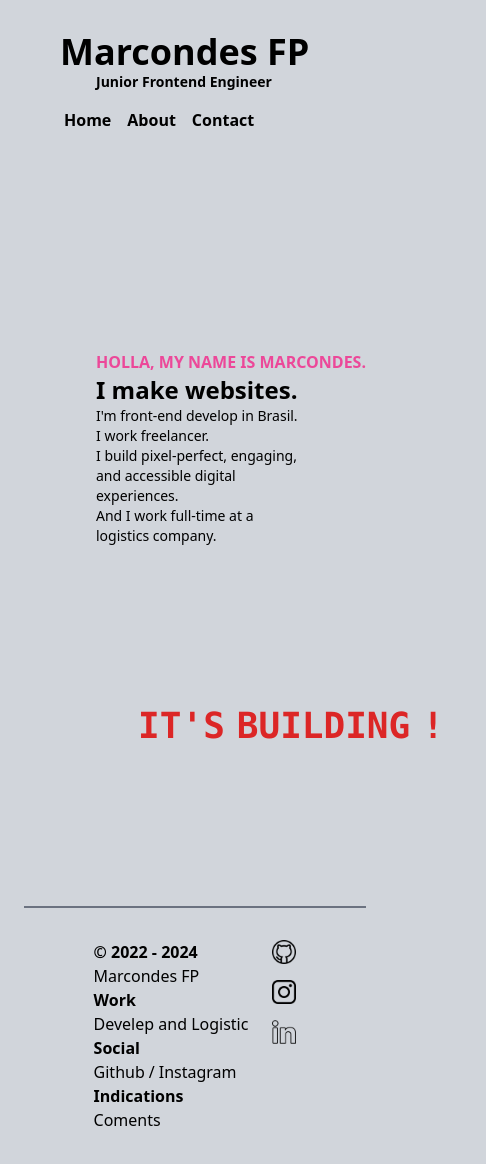
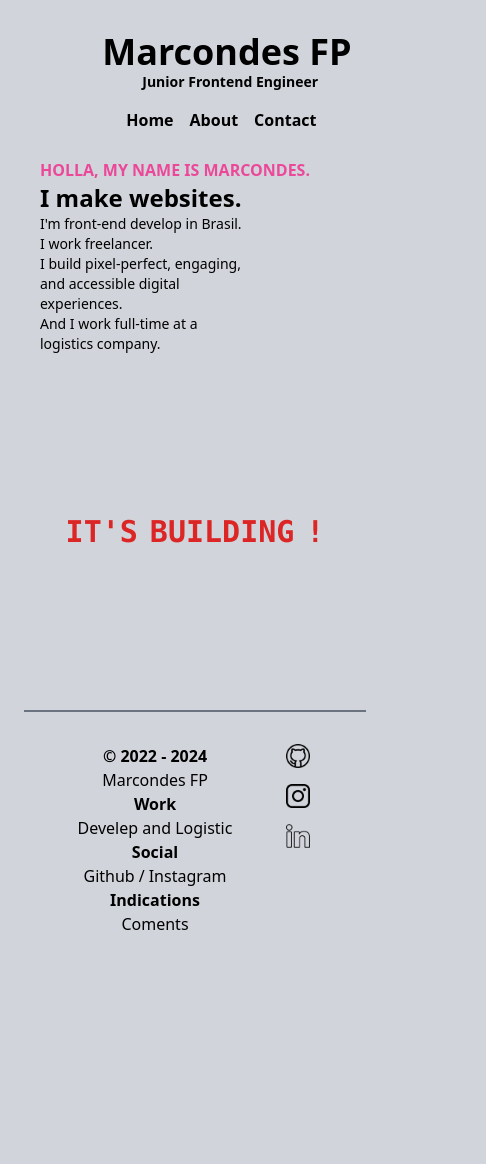
Before and after one commit to mascou9090/portfile-mascou, a Next.js app: page / in a window 390 px wide. Shown: the whole page, 486 px wide, since content can reach past the window. After the commit the page ends 936 px from the top, so only its background shows below. Built offline with nearby package versions, Linux system fonts and the light colour scheme.

Commit message:
margin and putting defeated is ajusted.

```diff
--- a/app/about/page.tsx
+++ b/app/about/page.tsx
@@ -3,8 +3,8 @@ export default function Abount() {
         <div className="animate-content-second">
             <div className="sm:flex">
 
-                <div className="flex justify-center">
-                    <img className="ml-10 animate-content-main my-20 sm:w-80 sm:h-80 rounded-full" src="https://avatars.githubusercontent.com/u/104319336?v=4" alt="Perfil photo" />
+                <div className="flex m-auto justify-center">
+                    <img className="animate-content-main my-20 sm:w-80 sm:h-80 rounded-full" src="https://avatars.githubusercontent.com/u/104319336?v=4" alt="Perfil pictore" />
                 </div>
                 <div className="p-10 sm:w-[60%] text-black ">
                     <h2 className="mb-5 animate-content-third m-auto w-44 text-3xl font-bold dark:hover:text-pink-500 dark:text-sky-500 hover:text-sky-400 text-pink-500 duration-300 cursor-pointer">Hello there!</h2>
--- a/app/contact/page.tsx
+++ b/app/contact/page.tsx
@@ -37,6 +37,7 @@ export default function Contact() {
                 </div>
                 <div className="flex animate-content-main justify-center">
                     <Link href="https://drive.google.com/file/d/1S5EBi9vDpandKnpjOQ6cxiabTFW2974R/view?usp=drive_link" passHref>
+                        {/* biome-ignore lint/a11y/useButtonType: <explanation> */}
                         <button className="border-none my-20 mx-4 w-60 h-14 rounded-lg dark:text-gray-300 bg-blue-700 hover:bg-slate-800 hover:text-black text-gray-800 dark:bg-sky-600 dark:hover:bg-stone-900 duration-300 cursor-pointer dark:hover:text-sky-400 font-bold">Curriculun Download</button>
                     </Link>
                 </div>
--- a/app/globals.css
+++ b/app/globals.css
@@ -17,6 +17,7 @@
 }
 
 body {
+  width:100%;
   color: rgb(var(--foreground-rgb));
   background: linear-gradient(
       to bottom,
--- a/app/layout.tsx
+++ b/app/layout.tsx
@@ -2,7 +2,6 @@ import type { Metadata } from "next";
 import Github from "../assets/github.png"
 import Instagram from "../assets/instagram.png"
 import Linkedin from "../assets/linkedin.png"
-import Pincel from "../assets/pincel.png"
 import "./globals.css";
 import Link from "next/link";
 
@@ -18,17 +17,17 @@ export default function RootLayout({
 }>) {
     return (
         <html lang="pt-BR">
-      <body className="text-black bg-gradient-to-l dark:from-gray-900 dark:to-gray-800 bg-gray-300">
-      <header className="flex w-auto">
-            <div className="w-full" >
-                <div className="flex justify-start flex-col w-full ml-10 sm:ml-20 mt-8">
-                    <Link className="w-80" href="/">
-                        <strong className="m-5 text-4xl hover:opacity-40 duration-300 text-black cursor-pointer">
+            <body className="dark:text-gray-300 text-black bg-gradient-to-l dark:from-gray-900 dark:to-gray-800 bg-gray-300">
+                <header className="flex justify-center sm:justify-start w-auto">
+                    <div className="" >
+                        <div className="pl-12 w-full sm:ml-20 mt-8">
+                            <Link className="m-auto" href="/">
+                                <strong className="text-4xl pl-4 hover:opacity-40 duration-300 text-black cursor-pointer">
                                     Marcondes FP
                                 </strong>
                             </Link>
                             <p className="text-black ml-14 font-bold text-sm">Junior Frontend Engineer</p>
-                    <div className="ml-6 mb-6">
+                            <div className="ml-6 pl-4 mb-6">
                                 <nav className="list-none duration-300 mt-4 space-x-4 flex text-black font-bold text-md">
                                     <li className="after:content-[''] after:duration-500 after:w-[0px] after:h-0.5 after:ease-out after:block after:to-sky-700 after:bg-gradient-to-r after:from-gray-800 hover:after:w-full duration-300 hover:text-sky-700 cursor-pointer">
                                         <Link href="/">
@@ -51,47 +50,46 @@ export default function RootLayout({
                     </div>
                 </header>
                 {children}
-        <footer className="justify-center mx-6 border-t-2 text-black flex border-gray-500 p-8 w-auto">
-
-            <div className="md:flex md:space-x-20">
-                <p>
-                    <strong>© 2022 - 2024</strong>
+                <footer className="justify-center mx-6 border-t-2 text-black flex border-gray-500 pt-8 w-auto">
+                    <div className="md:flex m-auto justify-center">
+                        <p className="text-center">
+                            <strong className="">© 2022 - 2024</strong>
                             <br />
-                    <a className="hover:opacity-40 duration-300 cursor-pointer" href="#">
+                            <a className="hover:opacity-40 duration-300 cursor-pointer" href="/">
                                 Marcondes FP
                             </a>
                         </p>
-                <p>
+                        <p className="text-center">
                             <strong>Work</strong>
                             <br />
-                    <a className="hover:opacity-40 duration-300 cursor-pointer" href="#">
+                            <a className="hover:opacity-40 duration-300 cursor-pointer" href="/about">
                                 Develep and Logistic
                             </a>
                         </p>
-                <p><strong>Social</strong>
+                        <p className="text-center"><strong>Social</strong>
                             <br />
-                    <a className="hover:opacity-40 pr-1 duration-300 cursor-pointer" href="#">
+                            <a className="hover:opacity-40 pr-1 duration-300 cursor-pointer" href="https://github.com/mascou9090">
                                 Github
                             </a>
                             /
-                    <a className="hover:opacity-40 pl-1 duration-300 cursor-pointer" href="">
+                            <a className="hover:opacity-40 pl-1 duration-300 cursor-pointer" href="https://www.linkedin.com/in/marcondes-pinheiro-48aa231ab/">
                                 Instagram
                             </a>
                         </p>
-                <p><strong>Indications</strong>
+                        <p className="text-center"><strong>Indications</strong>
                             <br />
-                    <a className="hover:opacity-40 duration-300 cursor-pointer" href="#">Coments</a>
+                            <a className="hover:opacity-40 duration-300 cursor-pointer" href="/">Coments</a>
                         </p>
                     </div>
-            <div className="ml-6 sm:ml-10 sm:flex sm:space-x-4 sm:space-y-0 ">
+                    <div className="sm:ml-10 sm:flex pr-14 sm:space-x-4 sm:space-y-0 ">
                         <a href="https://github.com/mascou9090">
-                    <img className="max-w-6 max-h-6 mb-4 hover:opacity-30 duration-300 cursor-pointer" src={Github.src} alt="Github image icon" />
+                            <img className="max-w-6 max-h-6 mb-4 hover:opacity-30 duration-300 cursor-pointer" src={Github.src} alt="Github icon" />
                         </a>
                         <a href="https://www.instagram.com/marcondes_soeu/">
-                    <img className="max-w-6 max-h-6 mb-4 hover:opacity-30 duration-300 cursor-pointer" src={Instagram.src} alt="Instagram image icon" />
+                            <img className="max-w-6 max-h-6 mb-4 hover:opacity-30 duration-300 cursor-pointer" src={Instagram.src} alt="Instagram icon" />
                         </a>
                         <a href="https://www.linkedin.com/in/marcondes-pinheiro-48aa231ab/">
-                    <img className="max-w-6 max-h-6 mb-4 hover:opacity-30 duration-300 cursor-pointer" src={Linkedin.src} alt="Linkedin image icon" />
+                            <img className="max-w-6 max-h-6 mb-4 hover:opacity-30 duration-300 cursor-pointer" src={Linkedin.src} alt="Linkedin icon" />
                         </a>
                     </div>
                 </footer>
--- a/app/page.tsx
+++ b/app/page.tsx
@@ -1,11 +1,9 @@
 export default function Home() {
   return (
 
-    <main className="animate-content-main ml-24 w-[90%]">
-      <div className="mt-48">
+    <main className="animate-content-main">
+      <aside className="pl-10 mb-10">
         <h2 className="text-md animate-content-second dark:text-blue-700 dark:hover:text-pink-300 text-pink-500 hover:text-sky-600 duration-300 cursor-pointer font-bold">HOLLA, MY NAME IS MARCONDES.</h2>
-      </div>
-      <aside className="mb-10">
         <p className="text-sm w-[60%] sm:text-xl sm:w-[50%]">
           <strong className="text-2xl sm:text-3xl ">
             I make websites.
@@ -16,7 +14,7 @@ export default function Home() {
           And I work full-time at a logistics company. <br />
         </p>
       </aside>
-      <aside className="space-x-3 font-mono font-bold text-red-600 w-screen justify-center flex text-4xl my-40">
+      <aside className="space-x-3 font-mono font-bold text-red-600 justify-center flex text-3xl my-40">
           <p className="animate-content-main">IT'S</p>
           <p className="animate-content-second">BUILDING</p>
           <p className="animate-content-third">!</p>
```
Lines whose indentation alone changed are shown as unchanged.
